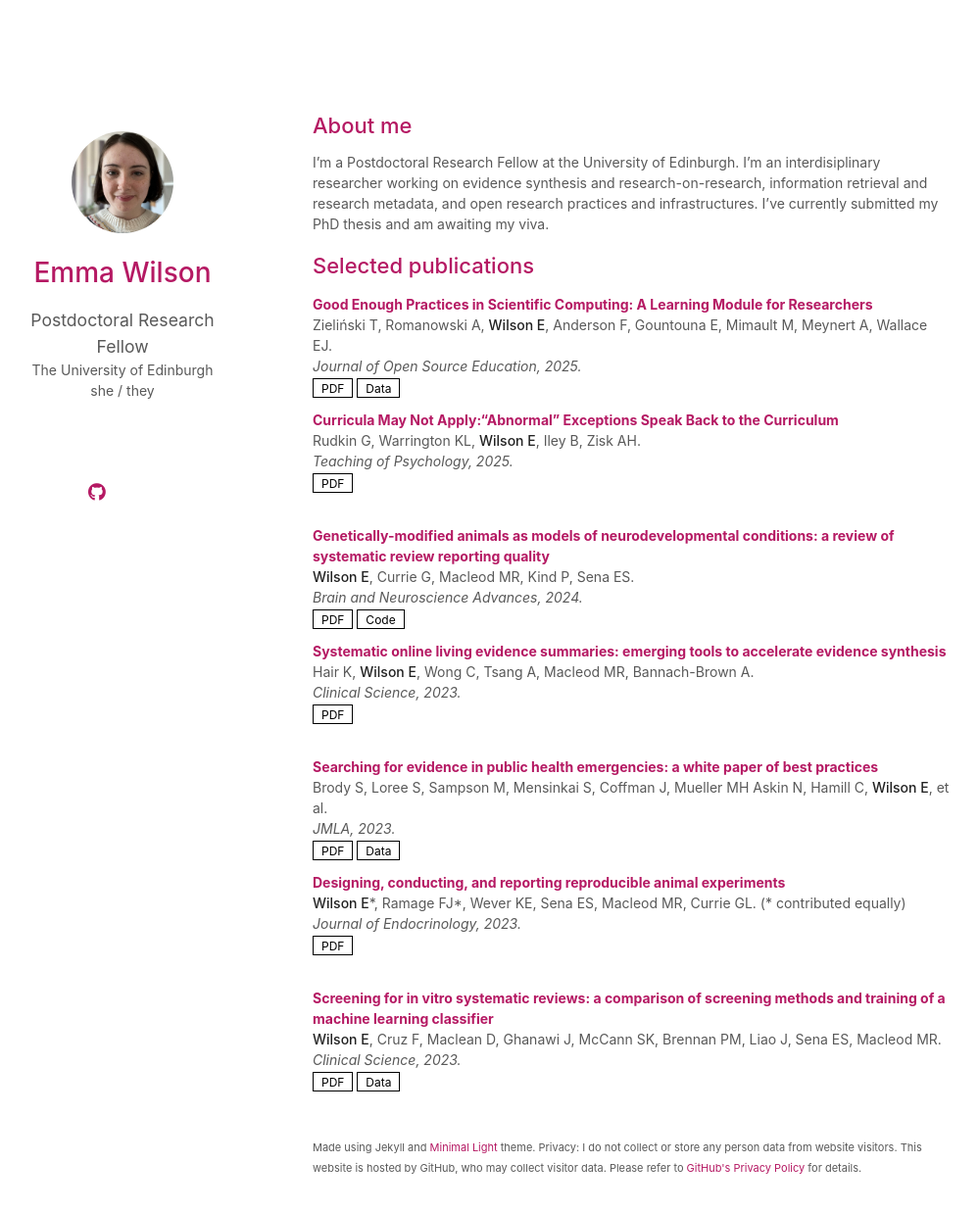
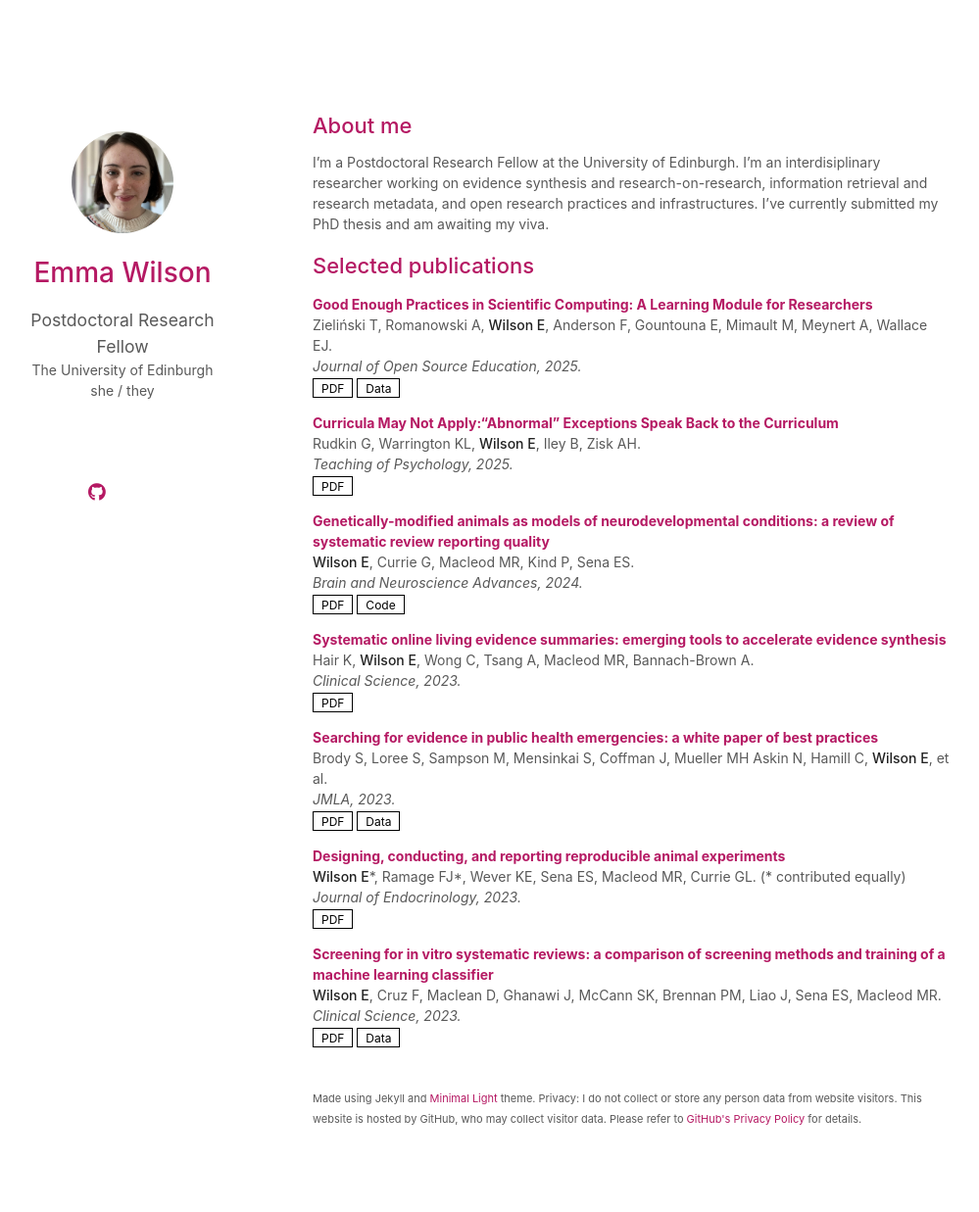
Before and after one commit to emma-wilson/emma-wilson.github.io, a Jekyll site: the page built from index.md, in a window 1280 px wide and 1271 px high. Shown: the top 1237 px of the window at 98% size, without its empty margins (151-1150 px from the left). Built offline with Jekyll 4.4.1, drawn with Linux system fonts in a browser that asks for light colours; nearby versions of some CDN libraries; comment, search, counter and statistics services are not loaded; a style sheet for code colours, icons or effects is not loaded; our own code applies the rules of GitHub Pages for plain Markdown files.

Commit message:
Change publication spacing

```diff
--- a/assets/css/publications.css
+++ b/assets/css/publications.css
@@ -38,7 +38,7 @@ blockquote { background: var(--global-bg-color); border-left: 2px solid var(--gl
 
 .publications ol.bibliography { list-style: none; padding: 0; margin-top: 0; }
 
-.publications ol.bibliography li { min-height: 110px; margin-bottom: 0.5rem; }
+.publications ol.bibliography li { min-height: 50px; margin-bottom: 1rem; }
 
 .publications ol.bibliography li .abbr { height: 8rem; margin-bottom: 0.5rem; }
 
```
